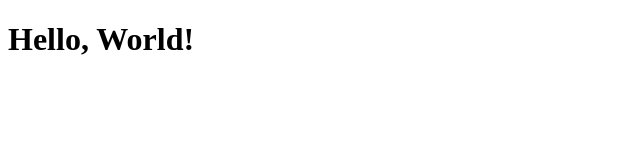
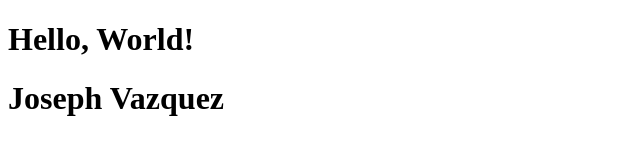
Before and after one commit to joseph-vazquez/CS3338-first-project, a plain HTML site: page index.html in a window 1280 px wide. Shown: the whole page, without its empty margins (0-640 px from the left). Drawn offline with Linux system fonts and the light colour scheme.

Commit message:
Updated index.html
this file updated

```diff
--- a/index.html
+++ b/index.html
@@ -7,5 +7,6 @@
 </head>
 <body>
     <h1>Hello, World!</h1>
+    <h1>Joseph Vazquez</h1>
 </body>
 </html>
```
